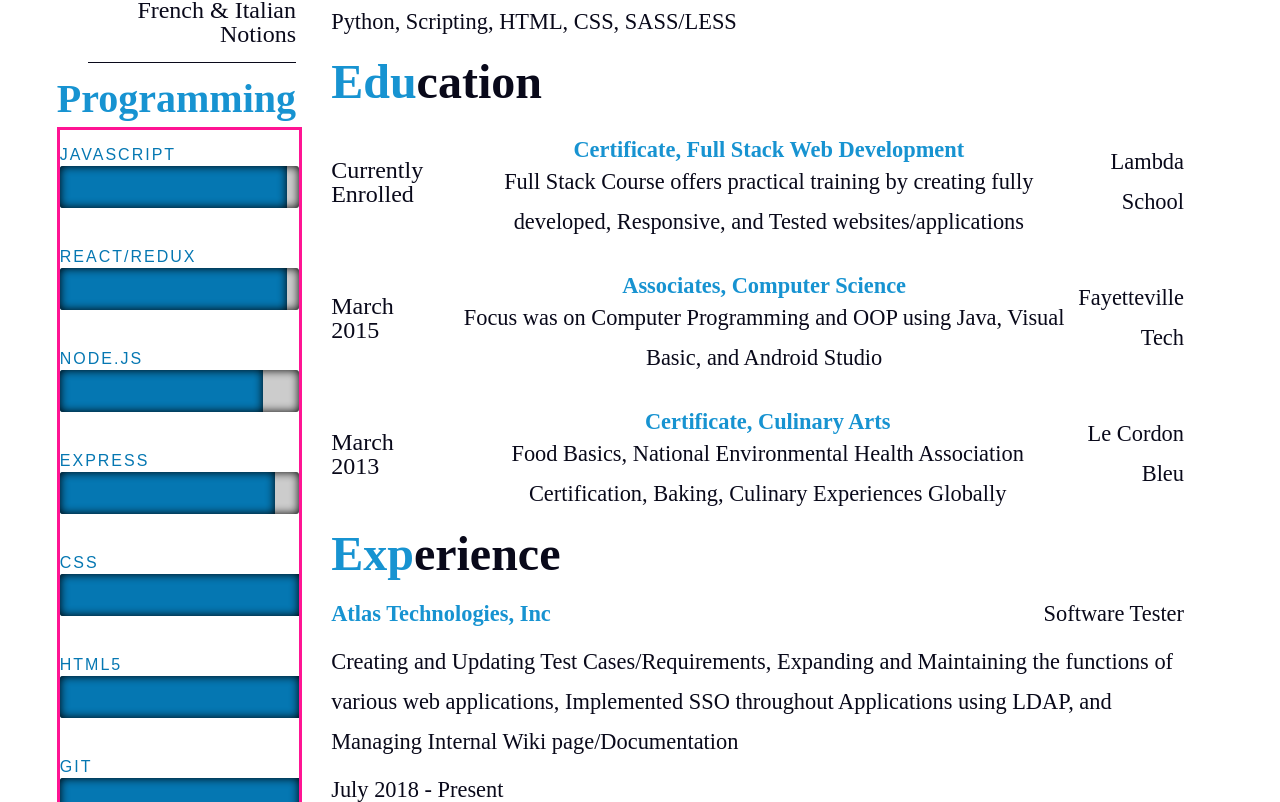
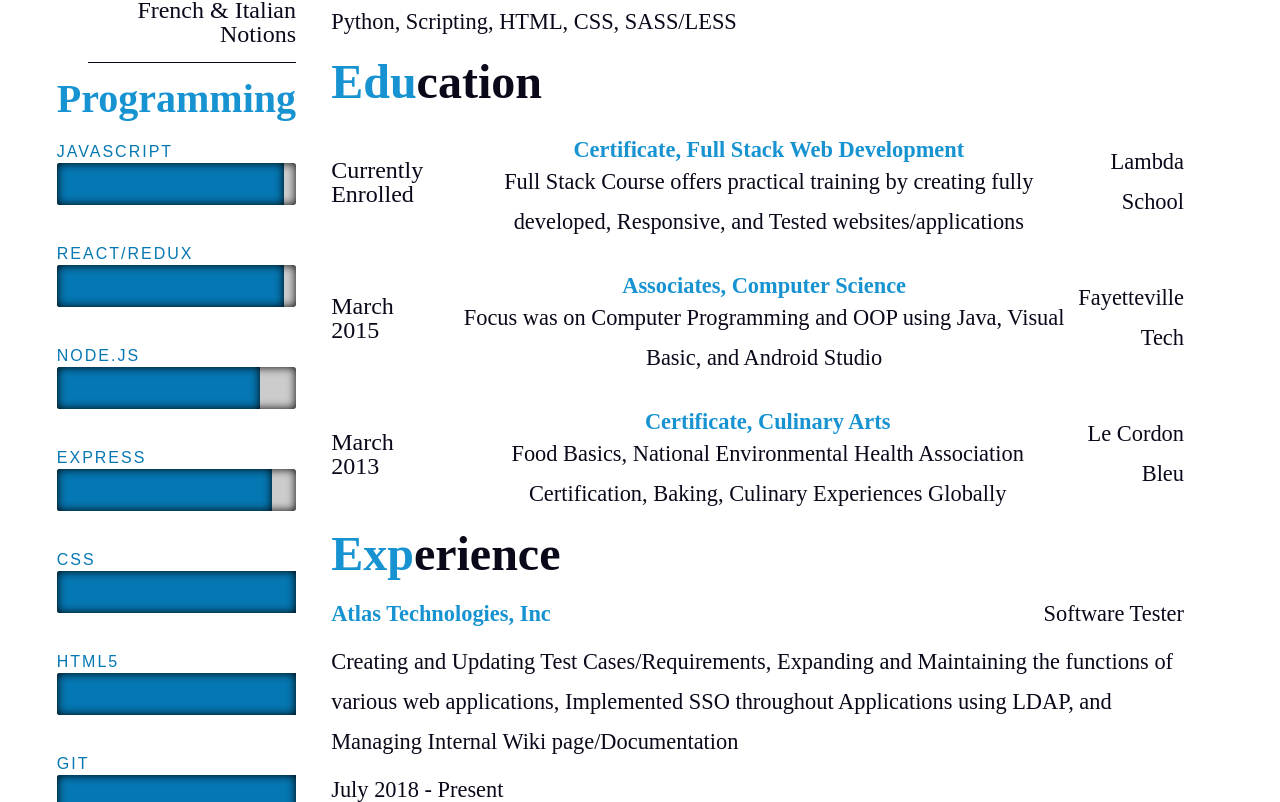
Before and after one commit to ElvisJG/resume-react, a React (Create React App) app: page /cv in a window 1280 px wide. Shown: the part 618-1420 px from the top of the page. Built offline with nearby package versions, Linux system fonts and the light colour scheme; the HTML template or start-up script is replaced by a standard one.

Commit message:
Update CV.css

```diff
--- a/src/component/CV/CV.css
+++ b/src/component/CV/CV.css
@@ -99,7 +99,6 @@ em {
   padding: 0;
   text-align: left;
   width: 100%;
-  border: 3px solid deeppink;
 }
 
 .bars .skills {
```
